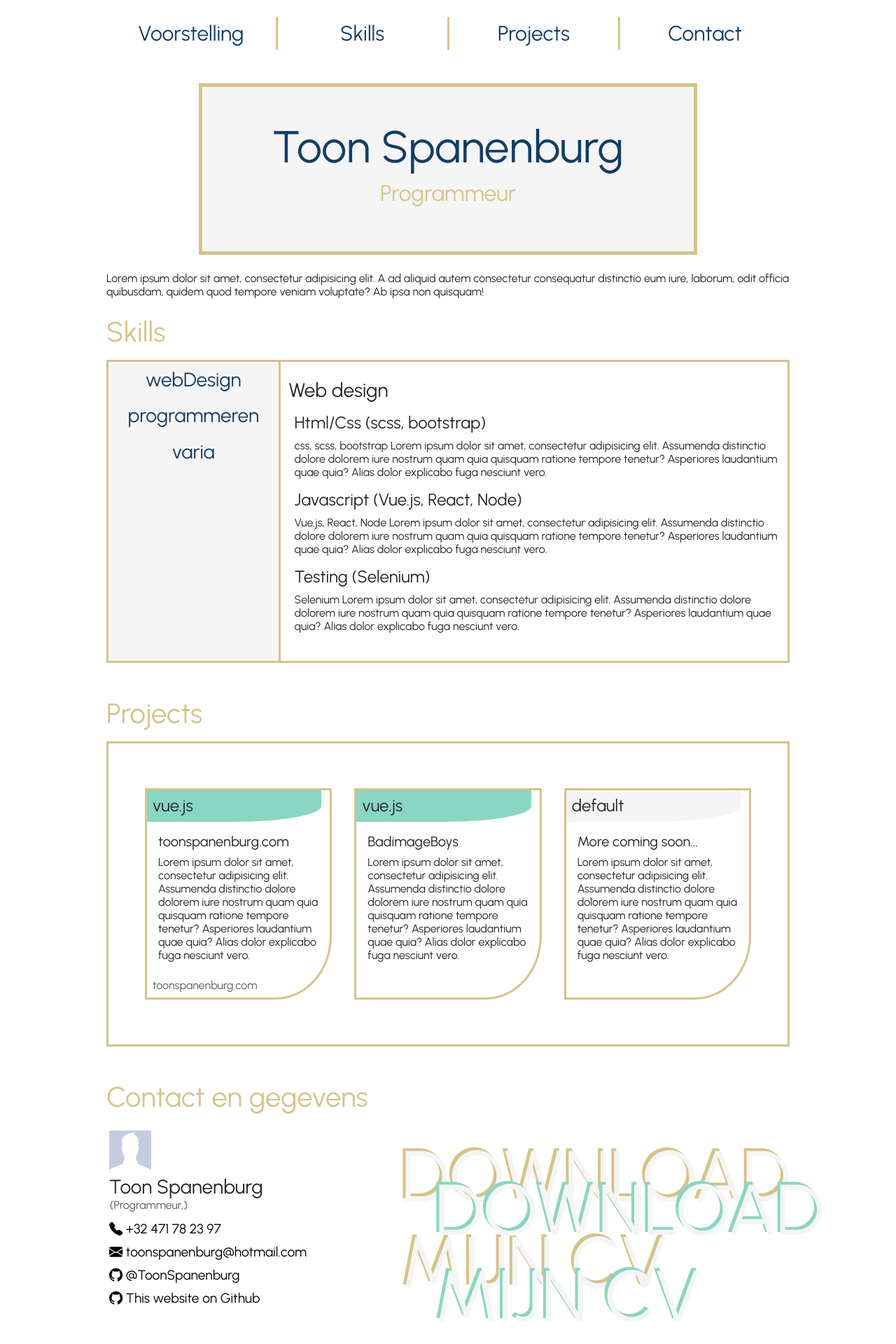
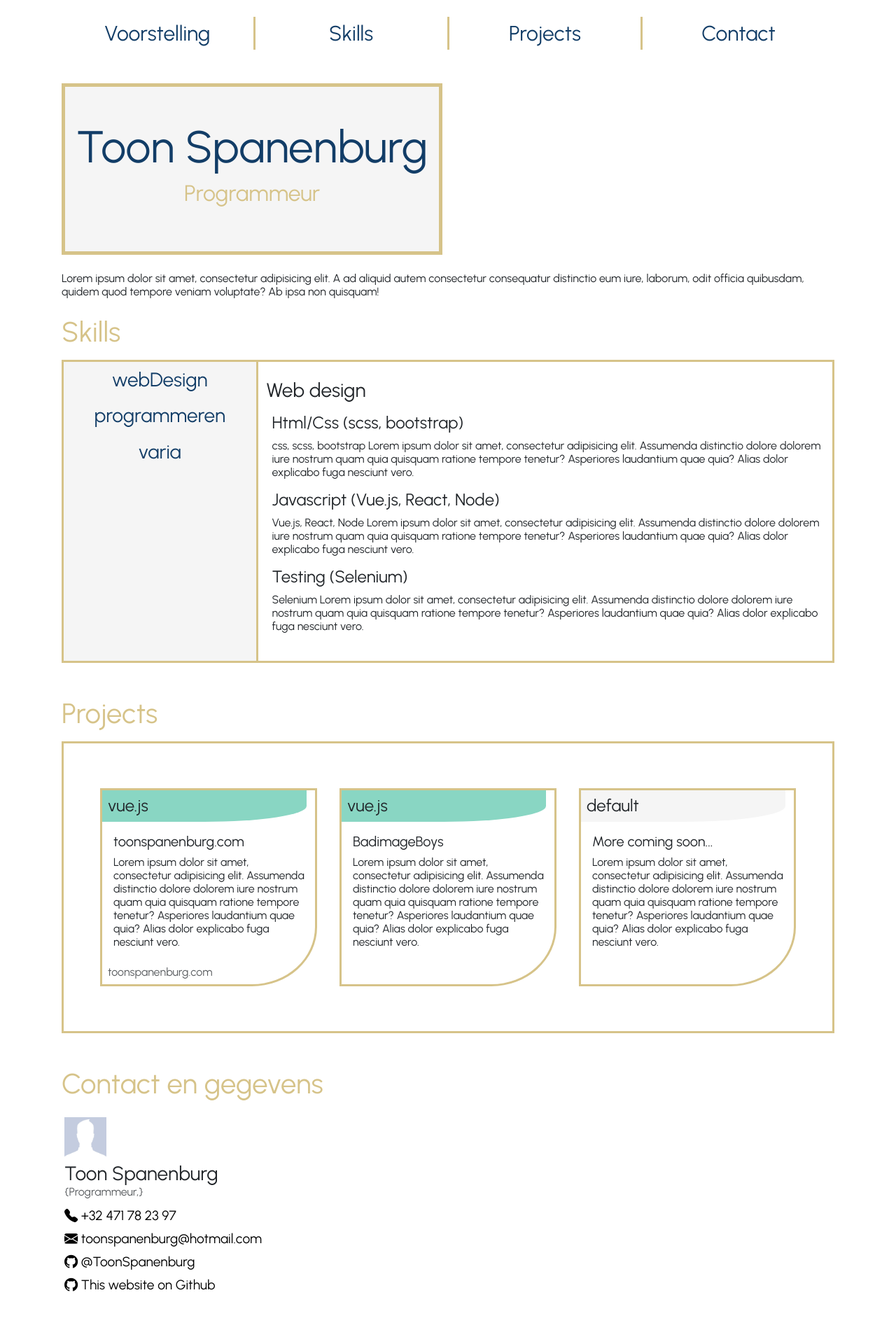
Before and after one commit to ToonSpanenburg/ToonSpanenburgWebsite, a Vue app: page / in a window 1280 px wide. Shown: the top 1920 px of the page at 70% size. Built offline with nearby package versions, Linux system fonts and the light colour scheme.

Commit message:
small layout fix

```diff
--- a/src/App.vue
+++ b/src/App.vue
@@ -11,7 +11,7 @@ import VoorstellingComponent from "@/components/VoorstellingComponent.vue";
 </script>
 
 <template>
-  <div style="width: 80%; margin: auto">
+  <div style="width: 90%; margin: auto" class="fullSite">
     <MyHeader/>
     <welcome-component/>
     <VoorstellingComponent/>
@@ -28,7 +28,7 @@ import VoorstellingComponent from "@/components/VoorstellingComponent.vue";
 <style scoped>
 @import url('https://fonts.googleapis.com/css2?family=Urbanist&display=swap');
 @import url('https://cdn.jsdelivr.net/npm/bootstrap-icons/font/bootstrap-icons.css');
-body {
+.fullSite {
   margin: 0;
   padding: 0;
   border: 0;
--- a/src/components/ContactComponent.vue
+++ b/src/components/ContactComponent.vue
@@ -57,25 +57,7 @@
 
       <div class="col-7 CvElement">
 
-        <a href="">
-          <div>
-            <span href="" class="CvFont">
-              DOWNLOAD MIJN CV
-            </span>
-            <span class="CvFontAlt ps-1 pt-1">
-              DOWNLOAD MIJN CV
-            </span>
-          </div>
 
-          <div class="pt-5 ps-5 ">
-            <span href="" class="CvFontAqua">
-              DOWNLOAD MIJN CV
-            </span>
-            <span class="CvFontAlt ps-1 pt-1">
-              DOWNLOAD MIJN CV
-            </span>
-          </div>
-        </a>
 
       </div>
     </div>
--- a/src/components/Projects/SingularProjectComponent.vue
+++ b/src/components/Projects/SingularProjectComponent.vue
@@ -22,6 +22,10 @@ function GetTypeColor(projectType)
   if (projectType == "php")
   {
     return "#D69C89";
+  }
+  if (projectType == "ervaring")
+  {
+    return "#d6c389";
   }
   else
   {
--- a/src/components/VoorstellingComponent.vue
+++ b/src/components/VoorstellingComponent.vue
@@ -3,7 +3,7 @@
 </script>
 
 <template>
-<div class="m-4">
+<div class="m-4 ">
 <p>
   Lorem ipsum dolor sit amet, consectetur adipisicing elit. A ad aliquid autem consectetur consequatur distinctio eum iure, laborum, odit officia quibusdam, quidem quod tempore veniam voluptate? Ab ipsa non quisquam!
 </p>
--- a/src/components/WelcomeComponent.vue
+++ b/src/components/WelcomeComponent.vue
@@ -3,21 +3,22 @@
 </script>
 
 <template>
-  <div class="m-4 mt-4 boxWidth justify-content-center text-center ">
-    <div class=" paddingBoxX py-5 text-center myBorder WelcomeBox">
-      <div class="myBorderPadding  ">
+
+  <div class="m-4 mt-4">
+    <div class="justify-content-center text-center myBorder">
+      <div class="WelcomeBox p-3 py-5 ">
         <h1 class="myTitle">
           Toon Spanenburg
         </h1>
-        <div class="col-lg-6 mx-auto">
+        <div>
           <p class="subtitleTitle">
             Programmeur
           </p>
         </div>
-
       </div>
     </div>
   </div>
+
 </template>
 
 <style scoped>
```
